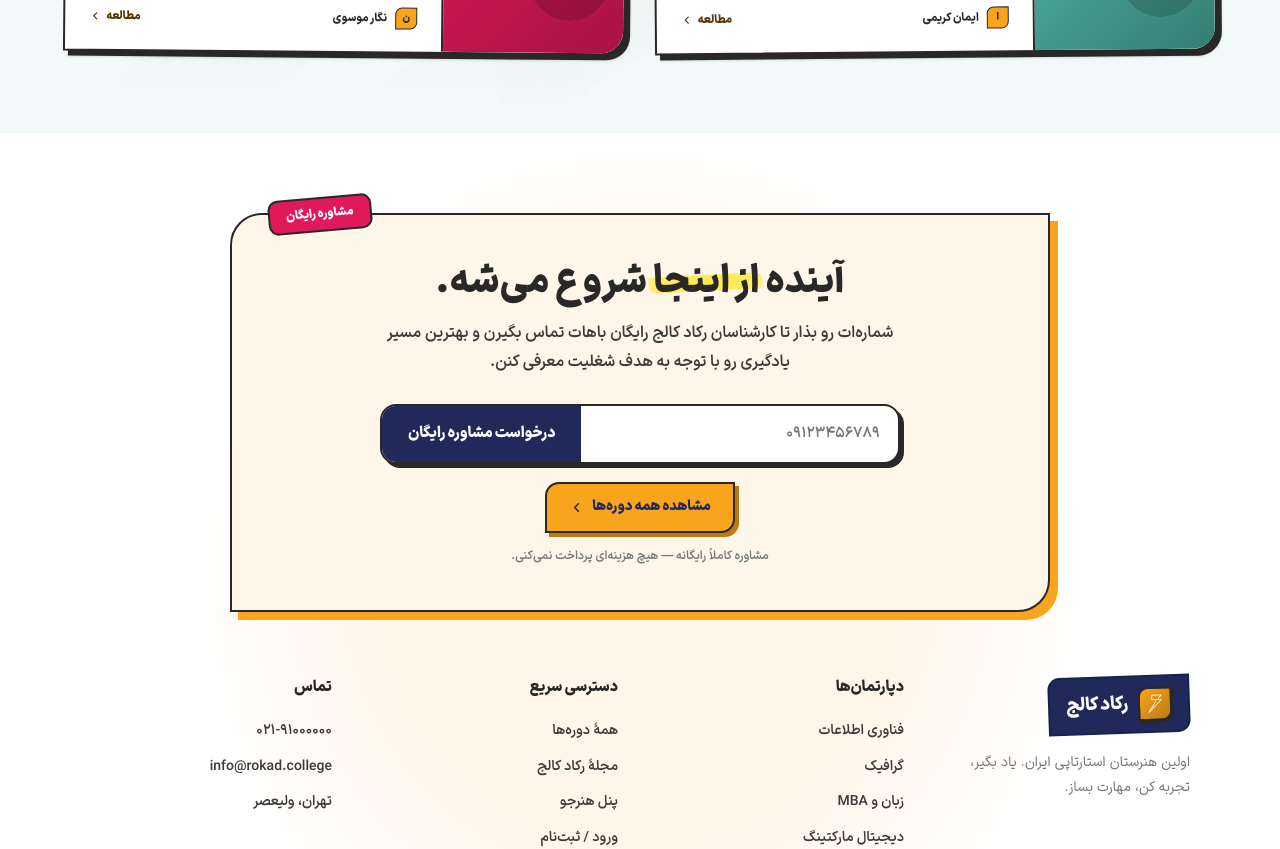
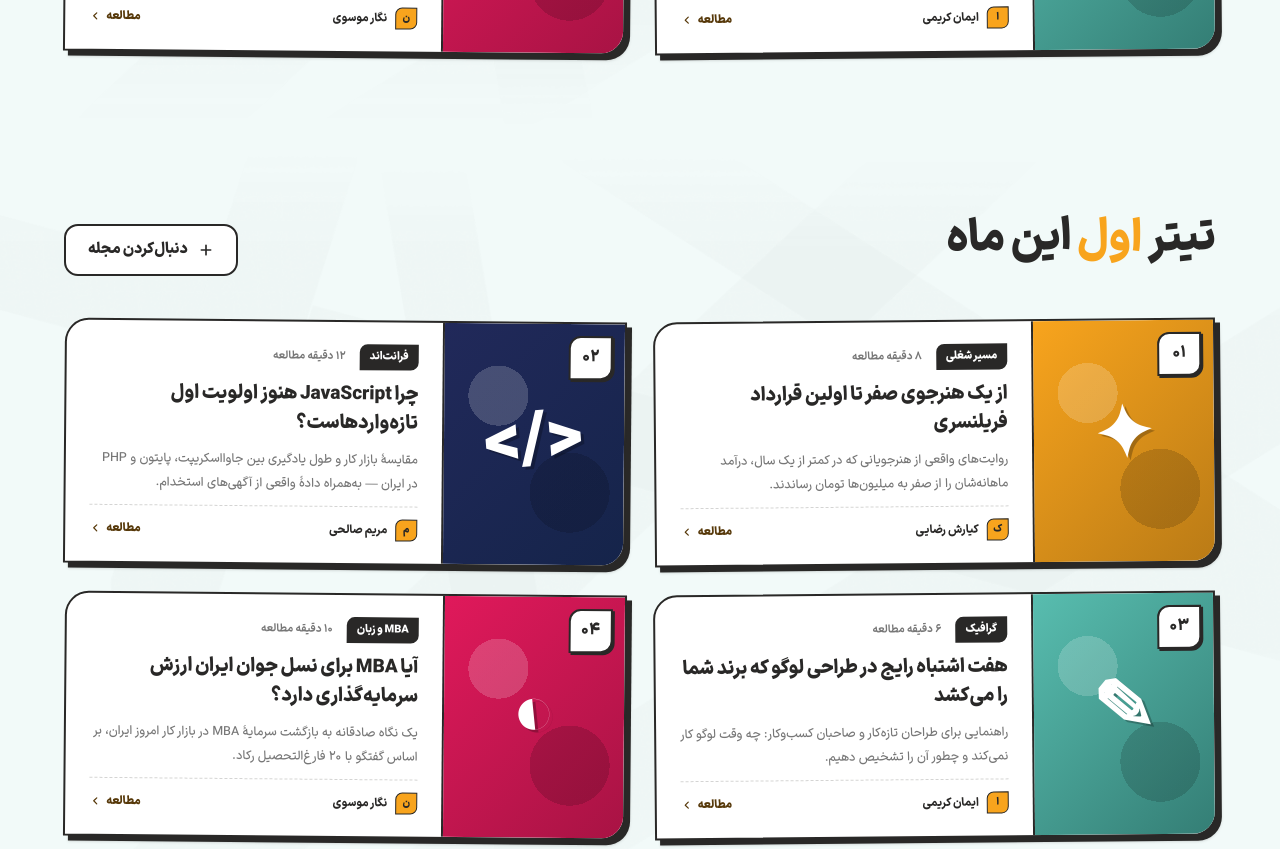
Before and after one commit to MohammadMehdiSadeghi/rokad-college, a React (Vite) app: page / in a window 1280 px wide. Shown: the part 7400-8249 px from the top of the page. Built offline with nearby package versions, Linux system fonts and the light colour scheme; the HTML template or start-up script is replaced by a standard one; a web font is replaced by a local one.

Commit message:
edit college

```diff
--- a/src/App.jsx
+++ b/src/App.jsx
@@ -122,6 +122,7 @@ export default function App() {
                 <Faq />
                 <Comments />
                 <Blogs />
+                <Blogs />
               </>
             )}
           </main>
```
